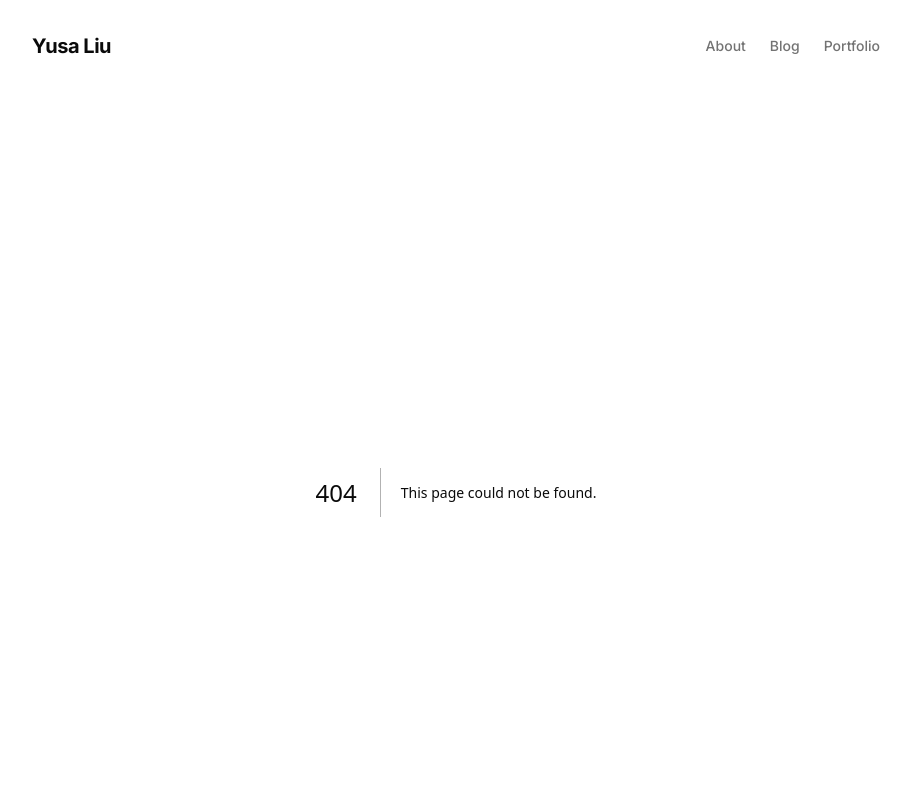
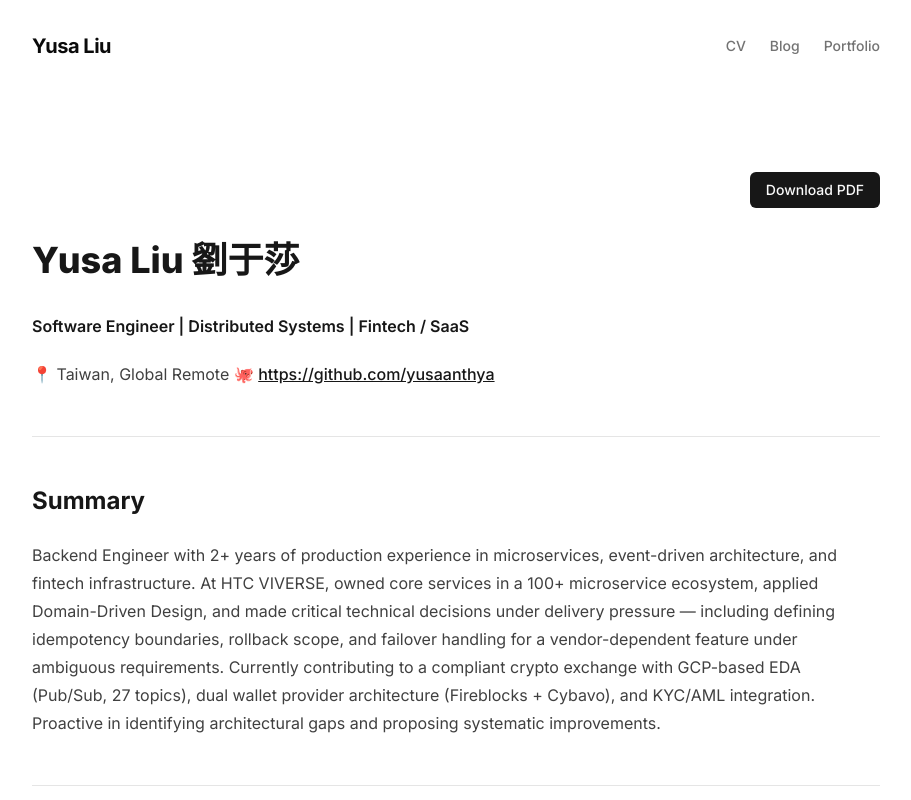
Before and after one commit to yusaanthya/yusa-CV, a Next.js app: page /cv in a window 1280 px wide. Before the commit this address had no page. Shown: the top 800 px of the page, without its empty margins (184-1095 px from the left). Built offline with nearby package versions, Linux system fonts and the light colour scheme.

Commit message:
feat: add CV page with print-to-PDF support

```diff
--- /dev/null
+++ b/app/cv/page.tsx
@@ -0,0 +1,23 @@
+import fs from "fs";
+import path from "path";
+import { Container } from "@/features/ui/components/container";
+import { markdownToHtml } from "@/lib/markdown";
+import { PrintButton } from "./print-button";
+
+export default async function CVPage() {
+    const filePath = path.join(process.cwd(), "content/cv/yusa-liu.md");
+    const raw = fs.readFileSync(filePath, "utf-8");
+    const htmlContent = await markdownToHtml(raw);
+
+    return (
+        <Container className="py-20">
+            <div className="flex justify-end mb-8 print:hidden">
+                <PrintButton />
+            </div>
+            <article
+                className="prose prose-neutral dark:prose-invert max-w-none"
+                dangerouslySetInnerHTML={{ __html: htmlContent }}
+            />
+        </Container>
+    );
+}
--- /dev/null
+++ b/app/cv/print-button.tsx
@@ -0,0 +1,12 @@
+"use client";
+
+export function PrintButton() {
+    return (
+        <button
+            onClick={() => window.print()}
+            className="px-4 py-2 text-sm font-medium rounded-md bg-primary text-primary-foreground hover:opacity-90 transition-opacity print:hidden"
+        >
+            Download PDF
+        </button>
+    );
+}
--- a/app/globals.css
+++ b/app/globals.css
@@ -113,3 +113,15 @@
     @apply bg-background text-foreground;
   }
 }
+
+@media print {
+  header,
+  footer {
+    display: none !important;
+  }
+
+  body {
+    background: white;
+    color: black;
+  }
+}
--- /dev/null
+++ b/content/cv/yusa-liu.md
@@ -0,0 +1,94 @@
+# Yusa Liu 劉于莎
+**Software Engineer | Distributed Systems | Fintech / SaaS**
+
+📍 Taiwan, Global Remote
+🐙 https://github.com/yusaanthya
+
+---
+
+## Summary
+
+Backend Engineer with 2+ years of production experience in microservices, event-driven architecture, and fintech infrastructure. At HTC VIVERSE, owned core services in a 100+ microservice ecosystem, applied Domain-Driven Design, and made critical technical decisions under delivery pressure — including defining idempotency boundaries, rollback scope, and failover handling for a vendor-dependent feature under ambiguous requirements. Currently contributing to a compliant crypto exchange with GCP-based EDA (Pub/Sub, 27 topics), dual wallet provider architecture (Fireblocks + Cybavo), and KYC/AML integration. Proactive in identifying architectural gaps and proposing systematic improvements.
+
+---
+
+## Experience
+
+### Backend Engineer
+**ZONE WALLET** | Mar 2026 – Present | Taipei, TW
+
+- Onboarded into production fintech system with event-driven architecture: GCP Pub/Sub (27 topics, dead letter handling), 4 Cloud Run services, and gRPC-based microservice topology
+- Produced cross-service architecture documentation within first week covering CICD flow, data flow, Pub/Sub ownership model, and deprecated service inventory — filling a gap not covered by in-code docs
+- Identified auth coupling risk in main server; proposed extracting a dedicated authentication service with OAuth 2.0 to replace cookie-based account management, motivated by ongoing third-party integration expansion and future RBAC extensibility
+- Stack: Go, gRPC, GCP (Cloud Run / Pub/Sub / Cloud Scheduler / Secret Manager), PostgreSQL, Redis, Fireblocks, Sumsub (KYC), Elliptic (AML)
+
+---
+
+### Software Engineer
+**HTC VIVERSE** | Nov 2022 – Dec 2024 | Taipei, TW
+
+- Owned avatar core service (Go/Gin + MySQL) serving 5k+ monthly organic visits within a 100+ microservice ecosystem; maintained 6+ legacy services (Scala/Finatra + MongoDB) across 4 business divisions
+- Led multi-region rollout (Global / CN / UAE) for avatar service through semantic versioning and OpenAPI spec; defined location-based routing requirements for DevOps-implemented NGINX policy with centralized RBAC auth
+- Designed reusable event-driven architecture with AWS SNS/SQS + Lambda, enabling two business units to share the same event triggers and Go handler package, reducing duplicate code by ~800 LOC
+- **VIVERSE Avatar Service Optimization**
+  - POC: Migrated avatar assembly + AES-GCM encryption from FE Three.js to BE k8s job (Node.js + Basisu/KTX2), cutting texture storage 30–70% and boosting resolution 16x
+  - Improved gameplay latency for VIVERSE World by extending existing endpoints to accept resolution-level query param (20 levels) with full backward compatibility, preserving Redis 5-min pre-signed S3 cache
+- **VIVERSE Closet 2.0 — Delivered in 8 months (vs. 2-year plan)**
+  - Led DDD architecture evolution: retained Avatar as mutable aggregate while redefining Asset as immutable, expanded types 1 → 3 with backward compatibility to support future gifting scenario
+  - Under compressed timeline and vendor unavailability, defined idempotency strategy and scoped atomic transaction boundaries; decoupled state into existing DB schema without new tables, and preserved manual intervention interfaces for retry and revert — ensuring failures remained visible and recoverable without full rollback automation
+  - Determined beta launch scope independently: shipped first iteration without vendor integration while designing clear extension points for full feature completion in subsequent releases
+  - Proposed and drove `asset_ownership` MySQL normalization table, enabling upcoming NFT marketplace and gifting features
+  - Extended repository layer with GORM + targeted raw SQL for complex, use-case-specific queries while preserving clean domain/persistence separation
+  - Delivered vendor integration and mobile animation editor; coordinated 7 internal + 2 vendor collaborators
+  - Reverse-engineered legacy Android manifest validation node to ensure backward-compatible auth flow
+- Stack: Go/Gin, Node.js, Scala/Finatra, MySQL, MongoDB, Redis, AWS (Lambda / SNS / SQS / S3), Docker, k8s
+
+---
+
+### SWE Skill Enhancement (Gap Year)
+**Self-directed** | Dec 2024 – Mar 2026
+
+- Designed and implemented Quorum Election Simulator in Go: heartbeat-based leader election with automatic dead-node detection and majority-vote removal, context-driven graceful shutdown, CLI with Cobra, structured logging via Logrus, test coverage with Testify
+- Refactoring into fully decentralized RAFT-style consensus: eliminating central quorum entity, migrating to follower/candidate/leader state machine with term-based message ordering, log replication, and leader-driven node culling
+
+---
+
+## Skills
+
+**Languages:** Go, Node.js, Java/Scala, Python
+
+**Technologies:** RESTful APIs, gRPC, MySQL / MongoDB / Redis, AWS (Lambda / SNS / SQS / S3), GCP (Cloud Run / Pub/Sub / Cloud Scheduler), Docker, k8s
+
+**Practices:** DDD, Clean Architecture, Event-Driven Architecture, OAuth 2.0, Idempotency Design
+
+**Tools:** Git, Swagger/OpenAPI, Vim
+
+---
+
+## Languages
+
+- Mandarin Chinese — Native
+- English — Fluent
+- Japanese — Advanced
+
+---
+
+## Selected Achievements
+
+- VIVERSE Avatar Closet 2.0 showcased at **MWC 2024**
+- Led 6-developer team to ship full-stack MVP in 2 months during III Engineering Bootcamp (2022)
+- Self-studied Harvard CS50 in parallel with bootcamp to strengthen CS fundamentals
+- Sole Taiwanese reviewer for AAA titles incl. FFXII at Testronic Ltd. (London, on-site)
+- EGX Rezzed 2019 — indie game prototype with international team (PT, AU, UK)
+
+---
+
+## Education
+
+**MA in Computer Game Design**
+Goldsmiths College, London UK | Jul 2018 – Nov 2019
+
+**BA in Digital Technology Design**
+National Taipei University of Education | Sep 2012 – Jun 2016
+
+Taipei First Girls' High School | Sep 2009 – Jun 2012
--- a/features/ui/components/header.tsx
+++ b/features/ui/components/header.tsx
@@ -2,7 +2,7 @@ import Link from "next/link";
 import { Container } from "./container";
 
 const NAV_ITEMS = [
-    { label: "About", href: "/" },
+    { label: "CV", href: "/cv" },
     { label: "Blog", href: "/blog" },
     { label: "Portfolio", href: "/portfolio" },
 ];
```
